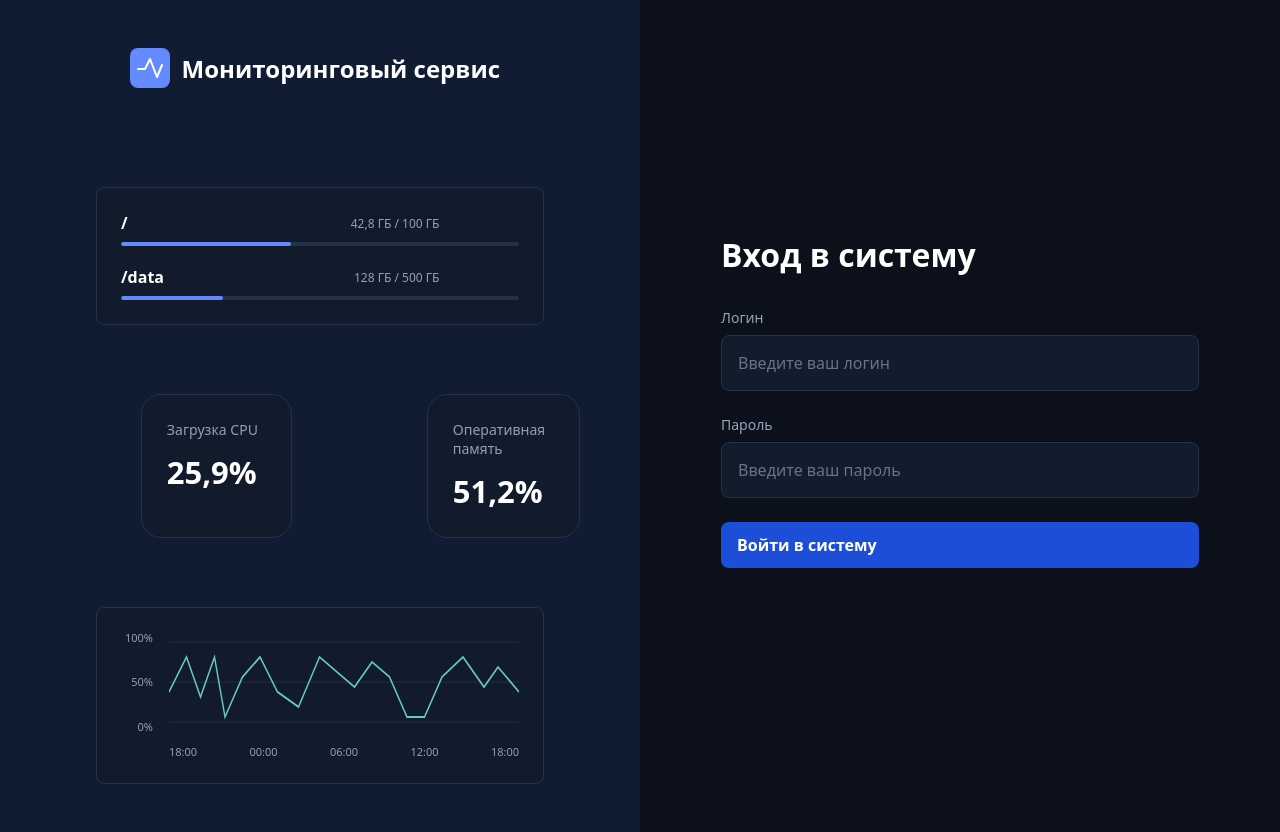
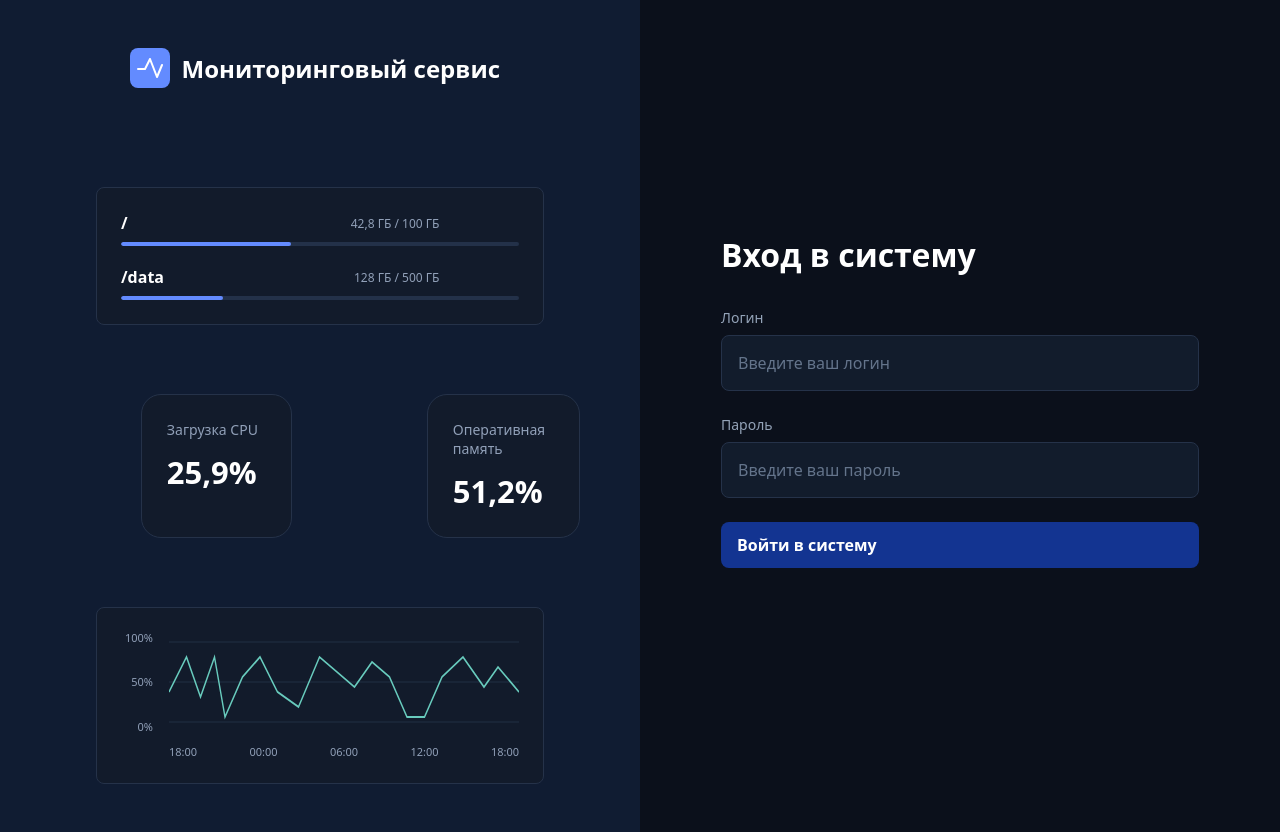
Before and after one commit to g00day/monitoring-service, a React (Vite) app: page / in a window 1280 px wide. Built offline with nearby package versions, Linux system fonts and the light colour scheme.

Commit message:
implemented different coloring styles for SubmitButton cmp

```diff
--- a/src/components/ui/SubmitButton/SubmitButton.module.css
+++ b/src/components/ui/SubmitButton/SubmitButton.module.css
@@ -1,5 +1,4 @@
 .submitButton {
-  background-color: #1d4ed8;
   color: #ffffff;
   border: none;
   border-radius: 8px;
@@ -17,13 +16,34 @@
   justify-content: left;
 }
 
-.submitButton:hover:not(:disabled) {
+
+.blueBtn {
   background-color: var(--submit-btn-bg);
 }
 
-.submitButton:active:not(:disabled) {
-  background-color: #1e40af;
+.blueBtn:hover {
+  background-color: var(--submit-btn-hover-bg);
 }
+
+
+.redBtn {
+  background-color: var(--cancel-btn-bg)
+}
+
+.redBtn:hover {
+  background-color: var(--cancel-btn-hover-bg);
+}
+
+
+
+.blueBtn:hover:not(:disabled) {
+  background-color: var(--submit-btn-hover-bg);
+}
+
+.blueBtn:active:not(:disabled) {
+  background-color: var(--submit-btn-hover-bg);
+}
+
 
 .submitButton:disabled {
   opacity: 0.6;
--- a/src/components/ui/SubmitButton/SubmitButton.tsx
+++ b/src/components/ui/SubmitButton/SubmitButton.tsx
@@ -2,13 +2,14 @@ import { ComponentPropsWithoutRef } from "react";
 import styles from "./SubmitButton.module.css";
 
 interface SubmitButtonProps extends ComponentPropsWithoutRef<"button"> {
+  coloringType?: string;
 }
 
-const SubmitButton = ({ children, className, disabled, ...props }: SubmitButtonProps) => {
+const SubmitButton = ({ children, coloringType, className, disabled, ...props }: SubmitButtonProps) => {
   return (
     <button
       type="submit"
-      className={`${styles.submitButton} ${className || ""}`}
+      className={`${styles.submitButton} ${coloringType == "submit" ? styles.blueBtn : styles.redBtn} ${className || ""}`}
       disabled={disabled}
       {...props}
     >
--- a/src/index.css
+++ b/src/index.css
@@ -10,9 +10,14 @@
     --chart-grid-color: #253249;
     --progress-bar-bg-color: #233149;
 
+    /* UI-компоненты */
     --form-field-bg-color: #121C2C;
+
     --submit-btn-bg: #133491;
     --submit-btn-hover-bg: #153aa0;
+
+    --cancel-btn-bg:#AC3B3BC9;
+    --cancel-btn-hover-bg: #b73e3ec9;
 }
 
 * {
--- a/src/sections/AuthFormSection/AuthFormSection.tsx
+++ b/src/sections/AuthFormSection/AuthFormSection.tsx
@@ -30,7 +30,7 @@ const AuthFormSection = () => {
                     type="password"
                 />
 
-                <SubmitButton>
+                <SubmitButton coloringType="submit">
                     Войти в систему
                 </SubmitButton>
 
```
